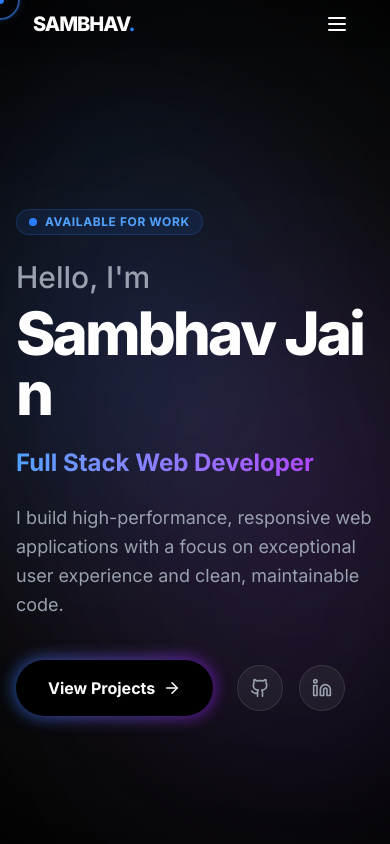
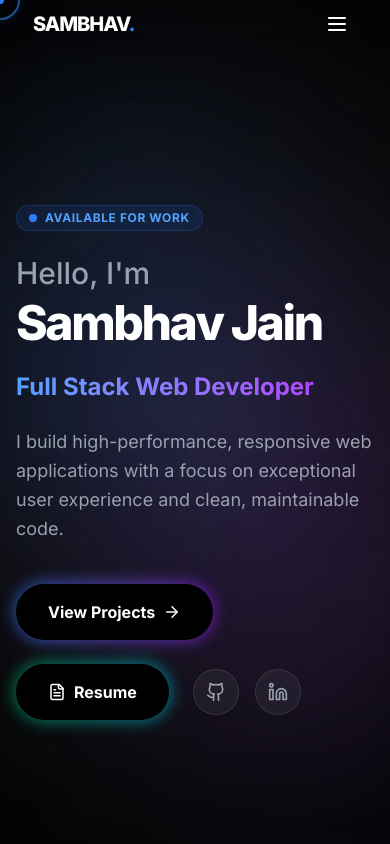
Before and after one commit to Sambhav09/Portfolio, a Next.js app: page / in a window 390 px wide. Shown: the top 844 px of the page. Built offline with nearby package versions, Linux system fonts and the light colour scheme.

Commit message:
Enhance Home component with resume link and layout updates
Added a link to the resume and updated the layout for better responsiveness.

```diff
--- a/component/Home.jsx
+++ b/component/Home.jsx
@@ -1,10 +1,13 @@
 "use client"
 import React from 'react'
 import { motion } from 'framer-motion'
-import { ArrowRight, Github, Twitter, Linkedin } from 'lucide-react'
+import { ArrowRight, Github, Linkedin, FileText } from 'lucide-react'
 
 const Home = () => {
     const name = "Sambhav Jain"
+
+    const resumeLink =
+        "https://drive.google.com/file/d/1xF6jAGgMhbzTJfwlyyKcLPynP2X6SIX3/view?usp=sharing"
 
     const containerVariants = {
         hidden: { opacity: 0 },
@@ -51,7 +54,7 @@ const Home = () => {
 
                 <motion.div variants={itemVariants}>
                     <h2 className='text-3xl md:text-4xl text-gray-400 font-medium'>Hello, I'm</h2>
-                    <h1 className='text-6xl md:text-8xl font-black text-white tracking-tighter mt-2'>
+                    <h1 className='text-5xl sm:text-6xl md:text-8xl font-black text-white tracking-tighter mt-2'>
                         {name.split("").map((letter, index) => (
                             <motion.span
                                 key={index}
@@ -85,9 +88,24 @@ const Home = () => {
                     className='flex flex-wrap gap-6 mt-4'
                 >
                     <a href="#projects" className="group relative">
+
                         <div className="absolute -inset-0.5 bg-gradient-to-r from-blue-500 to-purple-600 rounded-full blur opacity-60 group-hover:opacity-100 transition duration-300"></div>
                         <button className='relative flex items-center gap-2 px-8 py-4 bg-black rounded-full text-white font-bold transition duration-300 group-hover:bg-black/80'>
                             View Projects <ArrowRight size={18} className="group-hover:translate-x-1 transition-transform" />
+                        </button>
+                    </a>
+
+                    <a
+                        href={resumeLink}
+                        target="_blank"
+                        rel="noopener noreferrer"
+                        className="group relative"
+                    >
+                        <div className="absolute -inset-0.5 bg-gradient-to-r from-emerald-500 to-cyan-500 rounded-full blur opacity-60 group-hover:opacity-100 transition duration-300"></div>
+
+                        <button className="relative flex items-center gap-2 px-8 py-4 bg-black rounded-full text-white font-bold transition duration-300 group-hover:bg-black/80">
+                            <FileText size={18} />
+                            Resume
                         </button>
                     </a>
 
```
